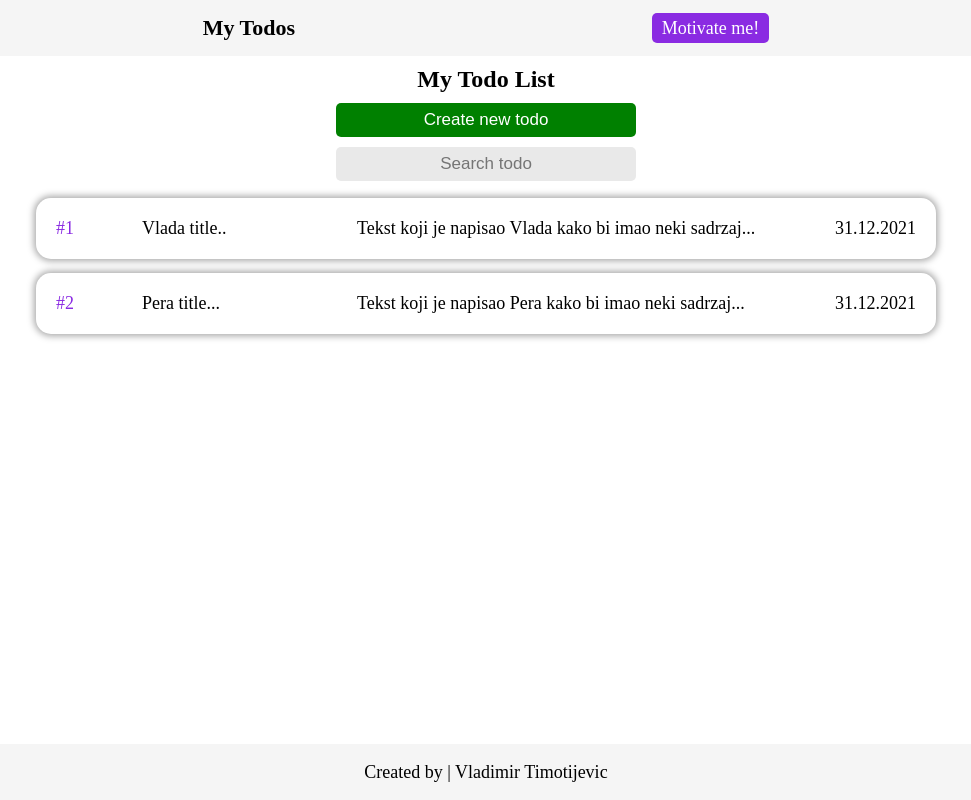
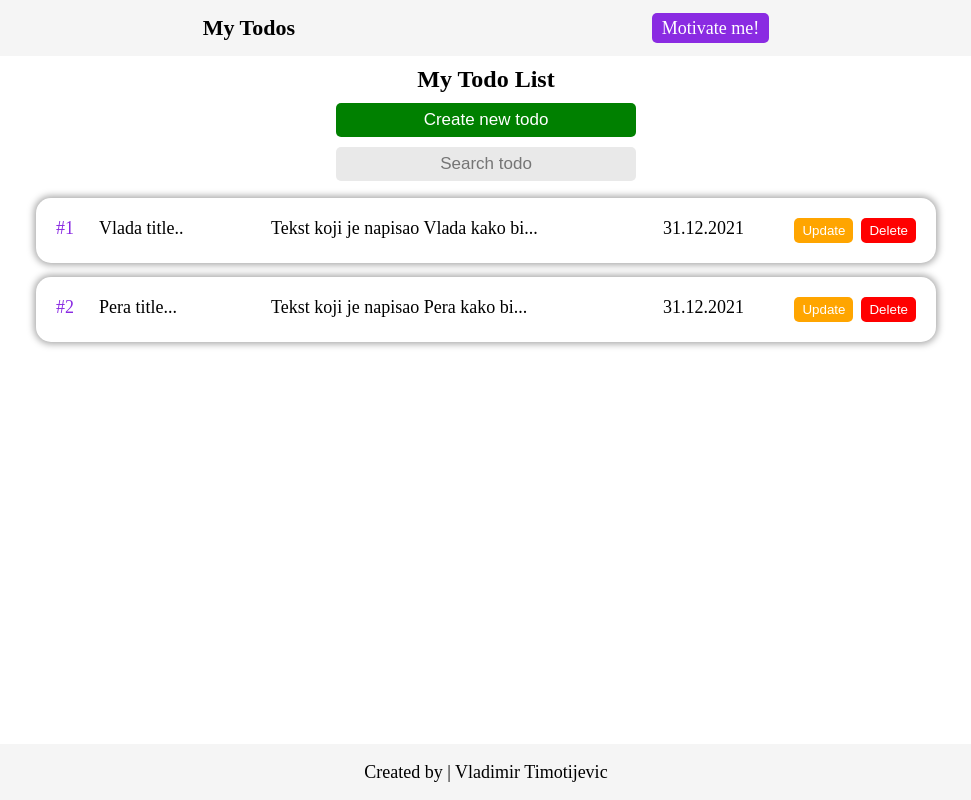
Before and after one commit to TimotijevicVlada/Todo_React_TypeScript-CRUD-, a React (Create React App) app: page / in a window 1280 px wide. Shown: the whole page, without its empty margins (154-1125 px from the left). Built offline with nearby package versions, Linux system fonts and the light colour scheme.

Commit message:
Delete logic done

```diff
--- a/src/components/CreateTodo.tsx
+++ b/src/components/CreateTodo.tsx
@@ -43,7 +43,7 @@ const CreateTodo = ({ todos, setTodos, setCreateFormVisible }: CreateProps) => {
             description: "",
             date: "",
         },
-        //validate,
+        validate,
         onSubmit: (values) => {
             console.log("USAO U SUBMIT!")
             setTodos([...todos, {
--- a/src/components/Todo.tsx
+++ b/src/components/Todo.tsx
@@ -1,4 +1,5 @@
 import React from 'react';
+import {TodosProps} from "./types/Types";
 
 type TodoProps = {
     todos: {
@@ -6,11 +7,18 @@ type TodoProps = {
         title: string
         description: string
         date: string
+        completed: boolean
     }[]
+    setTodos: (value: React.SetStateAction<TodosProps[]>) => void
 }
 
+const Todo = ({ todos, setTodos }: TodoProps) => {
 
-const Todo = ({todos}: TodoProps) => {
+    const handleDelete = (id: number) => {
+        const deletedItem = todos.filter(item => item.id !== id);
+        setTodos(deletedItem);
+    }
+
     return (
         <div className='todos'>
             {todos.map((item, index) => (
@@ -19,6 +27,10 @@ const Todo = ({todos}: TodoProps) => {
                     <span className='title'>{item.title}</span>
                     <span className='description'>{item.description}</span>
                     <span className='date'>{item.date}</span>
+                    <div className='events'>
+                        <button className='update_btn'>Update</button>
+                        <button onClick={() => handleDelete(item.id)} className='delete_btn'>Delete</button>
+                    </div>
                 </div>
             ))}
         </div>
--- a/src/components/Todos.tsx
+++ b/src/components/Todos.tsx
@@ -8,14 +8,14 @@ const Todos = () => {
     const [todos, setTodos] = useState<TodosProps[]>([{
         id: 121412,
         title: "Vlada title..",
-        description: "Tekst koji je napisao Vlada kako bi imao neki sadrzaj...",
+        description: "Tekst koji je napisao Vlada kako bi...",
         date: "31.12.2021",
         completed: false
     },
     {
         id: 1231231,
         title: "Pera title...",
-        description: "Tekst koji je napisao Pera kako bi imao neki sadrzaj...",
+        description: "Tekst koji je napisao Pera kako bi...",
         date: "31.12.2021",
         completed: false
     }]);
@@ -31,7 +31,7 @@ const Todos = () => {
             <div className='search_todos'>
                 <input type="text" placeholder='Search todo' />
             </div>
-            <Todo todos={todos} />
+            <Todo todos={todos} setTodos={setTodos}/>
 
             {crateFormVisible && <CreateTodo todos={todos} setTodos={setTodos} setCreateFormVisible={setCreateFormVisible} />}
         </div>
--- a/src/style/App.css
+++ b/src/style/App.css
@@ -86,21 +86,58 @@
 }
 
 .App .todos_wrapper .todos .todo .index {
-  width: 10%;
+  width: 5%;
   color: blueviolet;
 }
 
 .App .todos_wrapper .todos .todo .title {
-  width: 25%;
+  width: 20%;
 }
 
 .App .todos_wrapper .todos .todo .description {
-  width: 50%;
+  width: 45%;
 }
 
 .App .todos_wrapper .todos .todo .date {
-  width: 15%;
+  width: 10%;
   text-align: right;
+}
+
+.App .todos_wrapper .todos .todo .events {
+  width: 20%;
+  display: -webkit-box;
+  display: -ms-flexbox;
+  display: flex;
+  -webkit-box-pack: end;
+      -ms-flex-pack: end;
+          justify-content: flex-end;
+}
+
+.App .todos_wrapper .todos .todo .events .update_btn {
+  background-color: orange;
+  border: none;
+  border-radius: 5px;
+  padding: 5px 8px;
+  cursor: pointer;
+  color: white;
+}
+
+.App .todos_wrapper .todos .todo .events .update_btn:hover {
+  background-color: #f7b843;
+}
+
+.App .todos_wrapper .todos .todo .events .delete_btn {
+  background-color: red;
+  border: none;
+  border-radius: 5px;
+  padding: 5px 8px;
+  cursor: pointer;
+  margin-left: 8px;
+  color: white;
+}
+
+.App .todos_wrapper .todos .todo .events .delete_btn:hover {
+  background-color: #fa3939;
 }
 
 .App .todos_wrapper .create_todo_btn {
@@ -235,6 +272,11 @@
   cursor: pointer;
 }
 
+.App .todos_wrapper .create_wrapper form .create_content .error {
+  color: red;
+  font-size: 13px;
+}
+
 .App .todos_wrapper .create_wrapper form .create_content .success_msg {
   color: green;
   text-align: center;
--- a/src/style/App.scss
+++ b/src/style/App.scss
@@ -55,18 +55,46 @@
              transform: scale(1.02);
            }
            .index {
-             width: 10%;
+             width: 5%;
              color: blueviolet;
            }
            .title {
-             width: 25%;
+             width: 20%;
            }
            .description {
-             width: 50%;
+             width: 45%;
            }
            .date {
-             width: 15%;
+             width: 10%;
              text-align: right;
+           }
+           .events {
+             width: 20%;
+             display: flex;
+             justify-content: flex-end;
+             .update_btn {
+               background-color: orange;
+               border: none;
+               border-radius: 5px;
+               padding: 5px 8px;
+               cursor: pointer;
+               color: white;
+               &:hover {
+                 background-color: rgb(247, 184, 67);
+               }
+             }
+             .delete_btn {
+              background-color: red;
+              border: none;
+              border-radius: 5px;
+              padding: 5px 8px;
+              cursor: pointer;
+              margin-left: 8px;
+              color: white;
+              &:hover {
+                background-color: rgb(250, 57, 57);
+              }
+             }
            }
       }
     }
@@ -158,6 +186,10 @@
                 cursor: pointer;
             }
           }
+          .error {
+            color: red;
+            font-size: 13px;
+          }
           .success_msg {
             color: green;
             text-align: center;
--- a/src/validation/Validation.ts
+++ b/src/validation/Validation.ts
@@ -7,12 +7,8 @@
 
  //Custom form validation
  export const validate = (values: ValidationProps) => {
-    //Here I need other solution for the inital value of error
-    const errors: ValidationProps = {
-      title: "",
-      description: "",
-      date: ""
-    };
+    //Here I need other solution for the inital value of error!!!!!
+    const errors: any = {}
 
     if (!values.title) {
       errors.title = "Title is required!";
```
Also changed, not shown: 1 other file (tests, documents, lock files or other folders).
